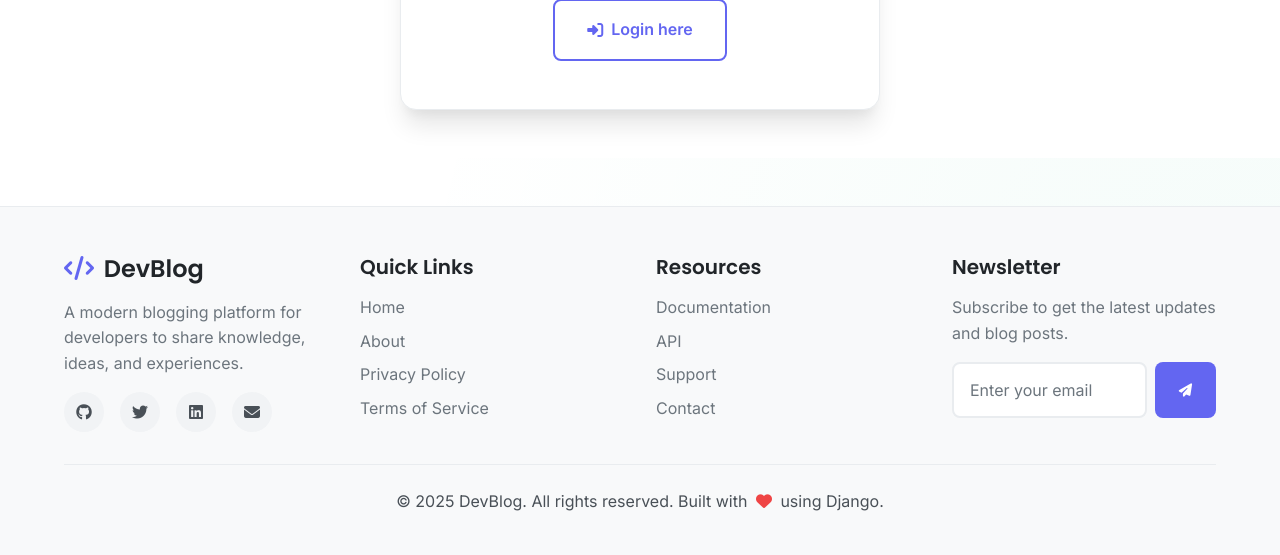
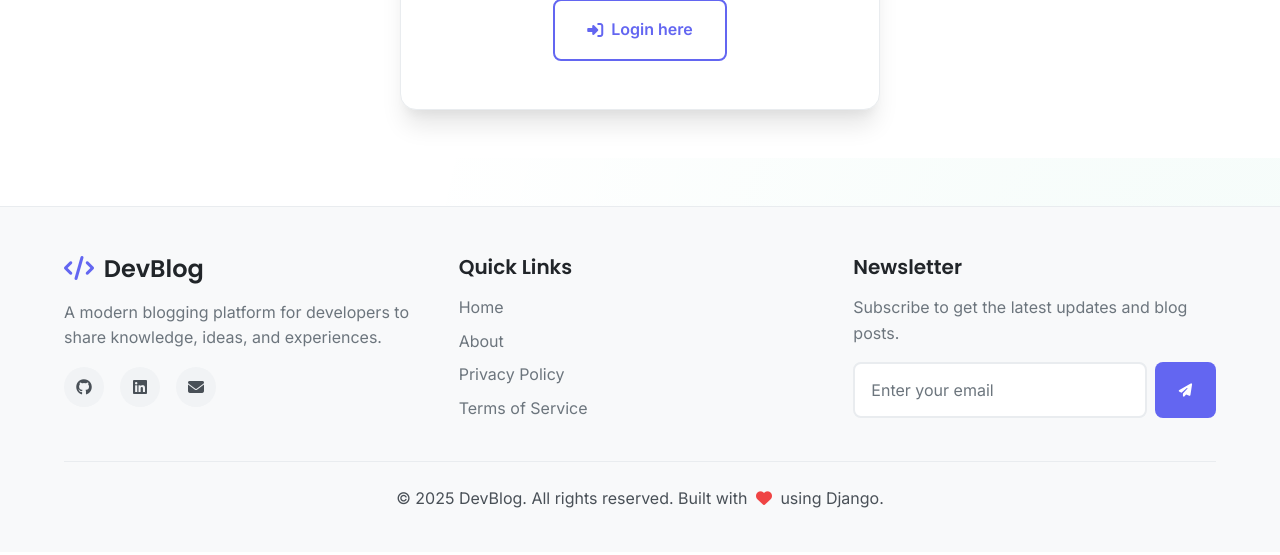
Before and after one commit to dev-zain/devblog, a Django app: page /accounts/register/ in a window 1280 px wide. Shown: the part 1242-1797 px from the top of the page. After the commit the page ends 1750 px from the top, so only its background shows below. Run offline with Django 4.2, Linux system fonts and the light colour scheme.

Commit message:
fixed some issues in navbar and footer

```diff
--- a/static/js/main.js
+++ b/static/js/main.js
@@ -57,7 +57,9 @@
         // Close menu when clicking on a nav link
         const navLinks = navbarMenu.querySelectorAll('.nav-link');
         navLinks.forEach(link => {
-            link.addEventListener('click', function() {
+            link.addEventListener('click', function(e) {
+                // If this is a dropdown-toggle, do NOT close menu
+                if (link.classList.contains('dropdown-toggle')) return;
                 if (window.innerWidth <= 768) {
                     navbarMenu.classList.remove('active');
                     navbarToggle.classList.remove('active');
--- a/templates/base.html
+++ b/templates/base.html
@@ -169,30 +169,23 @@
                 </h3>
                 <p>A modern blogging platform for developers to share knowledge, ideas, and experiences.</p>
                 <div class="social-links">
-                        <a href="#" aria-label="GitHub"><i class="fab fa-github"></i></a>
-                        <a href="#" aria-label="Twitter"><i class="fab fa-twitter"></i></a>
-                        <a href="#" aria-label="LinkedIn"><i class="fab fa-linkedin"></i></a>
-                        <a href="#" aria-label="Email"><i class="fas fa-envelope"></i></a>
+                    <a href="https://github.com/dev-zain" aria-label="GitHub" target="_blank"><i class="fab fa-github"></i></a>
+                    <!-- You can add your real Twitter and LinkedIn if you want -->
+                    <!-- <a href="https://twitter.com/YOUR_TWITTER" aria-label="Twitter" target="_blank"><i class="fab fa-twitter"></i></a> -->
+                    <a href="https://www.linkedin.com/in/dev-zain/" aria-label="LinkedIn" target="_blank"><i class="fab fa-linkedin"></i></a>
+                    <a href="mailto:zainali.programmer@gmail.com" aria-label="Email"><i class="fas fa-envelope"></i></a>
                 </div>
             </div>
             <div class="footer-section">
                 <h4>Quick Links</h4>
                 <ul>
                     <li><a href="{% url 'blog:post_list' %}">Home</a></li>
-                        <li><a href="#">About</a></li>
-                        <li><a href="#">Privacy Policy</a></li>
-                        <li><a href="#">Terms of Service</a></li>
+                    <li><a href="{% url 'blog:about' %}">About</a></li>
+                    <li><a href="#" title="Coming Soon">Privacy Policy</a></li>
+                    <li><a href="#" title="Coming Soon">Terms of Service</a></li>
                 </ul>
             </div>
-                <div class="footer-section">
-                    <h4>Resources</h4>
-                    <ul>
-                        <li><a href="#">Documentation</a></li>
-                        <li><a href="#">API</a></li>
-                        <li><a href="#">Support</a></li>
-                        <li><a href="#">Contact</a></li>
-                    </ul>
-                </div>
+            <!-- Resources section removed as requested -->
             <div class="footer-section">
                 <h4>Newsletter</h4>
                 <p>Subscribe to get the latest updates and blog posts.</p>
@@ -212,7 +205,6 @@
         </div>
     </div>
 </footer>
-
     <!-- Back to Top Button -->
     <button class="back-to-top" id="backToTop" aria-label="Back to top">
         <i class="fas fa-arrow-up"></i>
```
Also changed, not shown: static/css/main.css (line endings or trailing spaces). Lines whose indentation alone changed are shown as unchanged.
